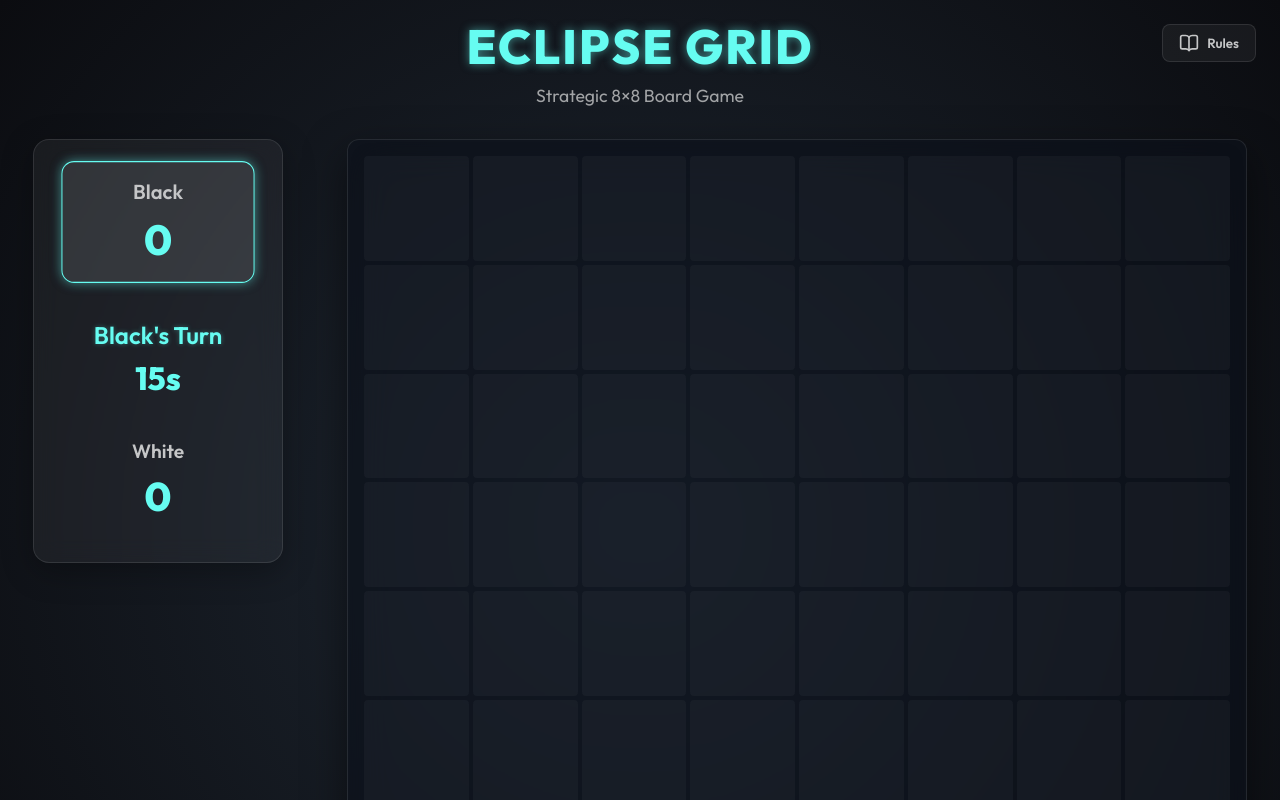
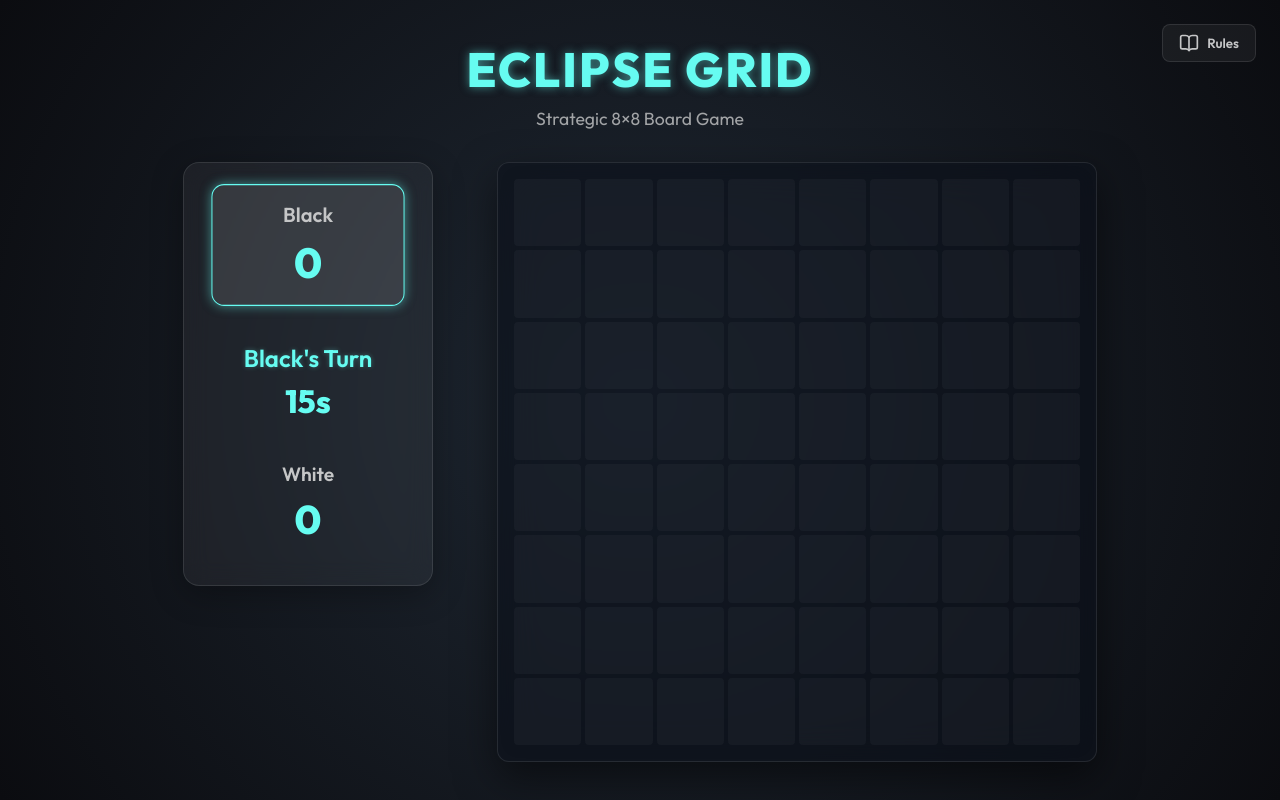
Before and after one commit to Rinika-Codes/Offline_Mindsweeper, a React (Vite) app: page / in a window 1280 px wide. Shown: the top 800 px of the page. Built offline with nearby package versions, Linux system fonts and the light colour scheme.

Commit message:
Bound board max-width to viewport height to mathematically prevent vertical cutoff while allowing maximum safe size

```diff
--- a/src/App.css
+++ b/src/App.css
@@ -123,9 +123,15 @@
   grid-template-rows: repeat(8, 1fr);
   gap: 4px;
   width: 100%;
-  max-width: 900px;
-  flex: 1;
+  max-width: min(100%, 55vh);
   aspect-ratio: 1;
+}
+
+@media (min-width: 900px) {
+  .board-container {
+    max-width: min(900px, 75vh);
+    flex: 1;
+  }
 }
 
 .cell {
```
